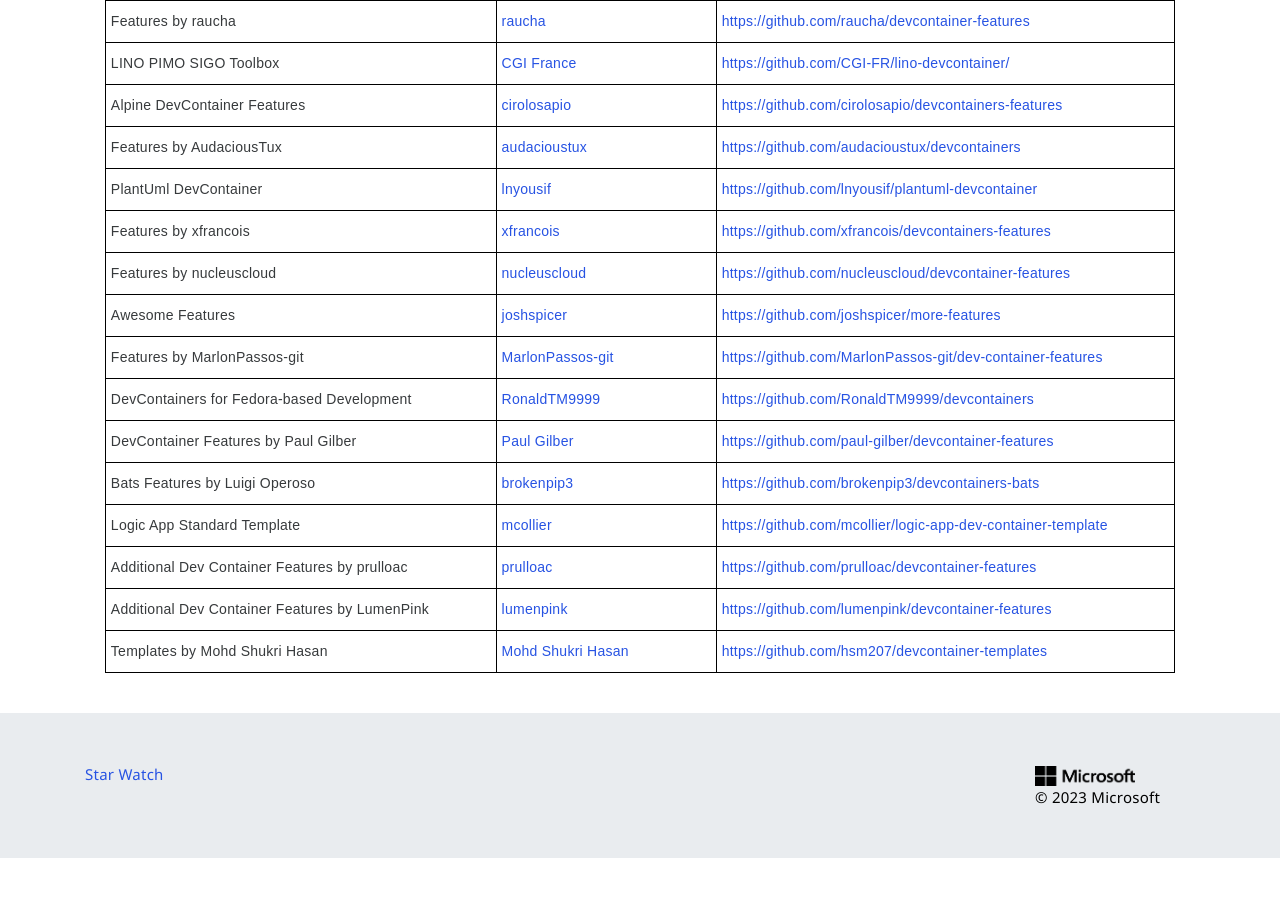
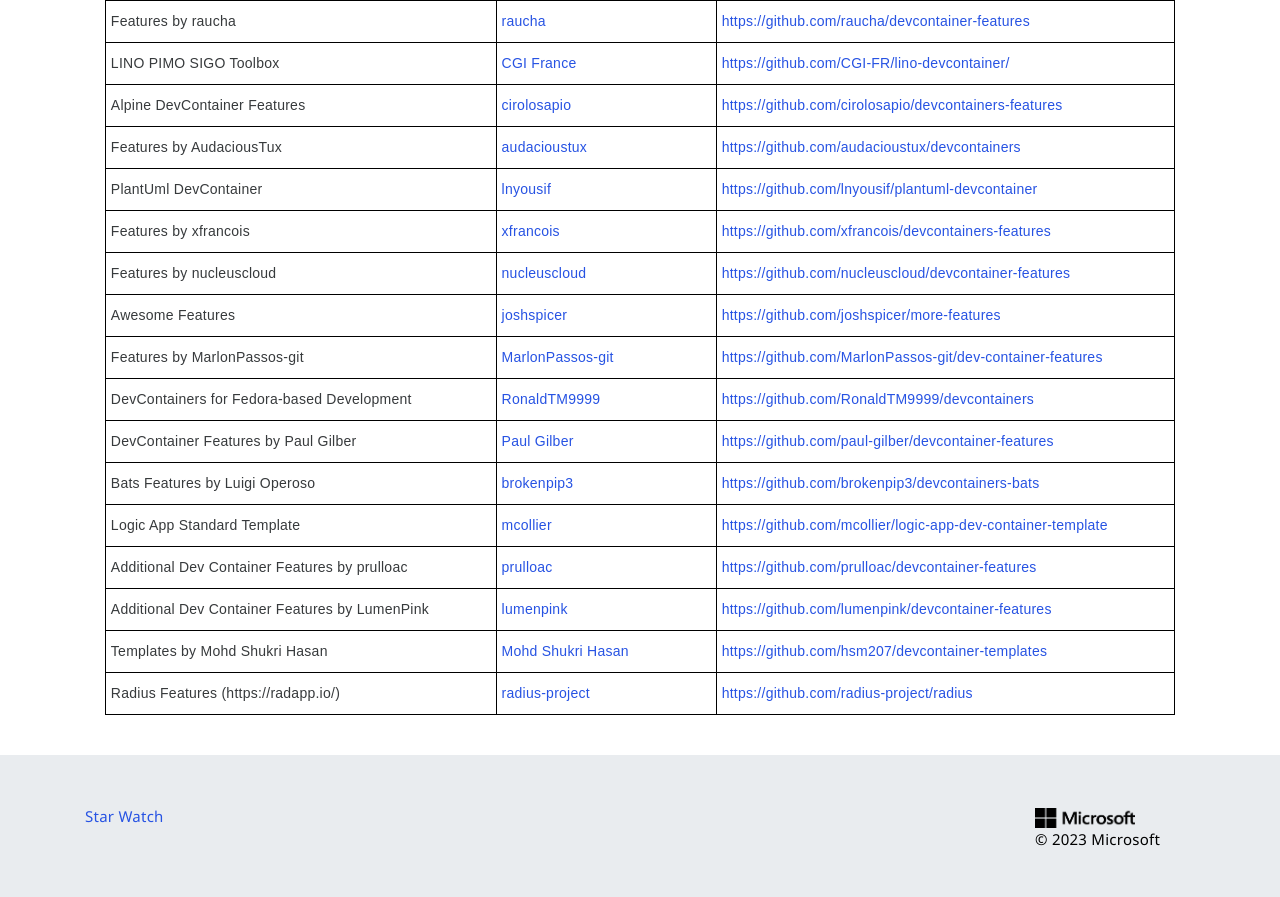
Before and after one commit to devcontainers/devcontainers.github.io, a Jekyll site: the page built from collections.html, in a window 1280 px wide and 900 px high, scrolled down 5080 px. Shown: the top 897 px of the window. Built offline with Jekyll 4.4.1, drawn with Linux system fonts in a browser that asks for light colours; nearby versions of some CDN libraries; comment, search, counter and statistics services are not loaded; before the commit the page ends 5938 px from its top, so only the background shows below that.

Commit message:
Add Radius (https://radapp.io) feature collection

```diff
--- a/_data/collection-index.yml
+++ b/_data/collection-index.yml
@@ -643,3 +643,8 @@
   contact: https://github.com/hsm207/devcontainer-templates/issues
   repository: https://github.com/hsm207/devcontainer-templates
   ociReference: ghcr.io/hsm207/devcontainer-templates
+- name: Radius Features (https://radapp.io/)
+  maintainer: radius-project
+  contact: https://github.com/radius-project/radius/issues
+  repository: https://github.com/radius-project/radius
+  ociReference: ghcr.io/radius-project/devcontainer-features
```
